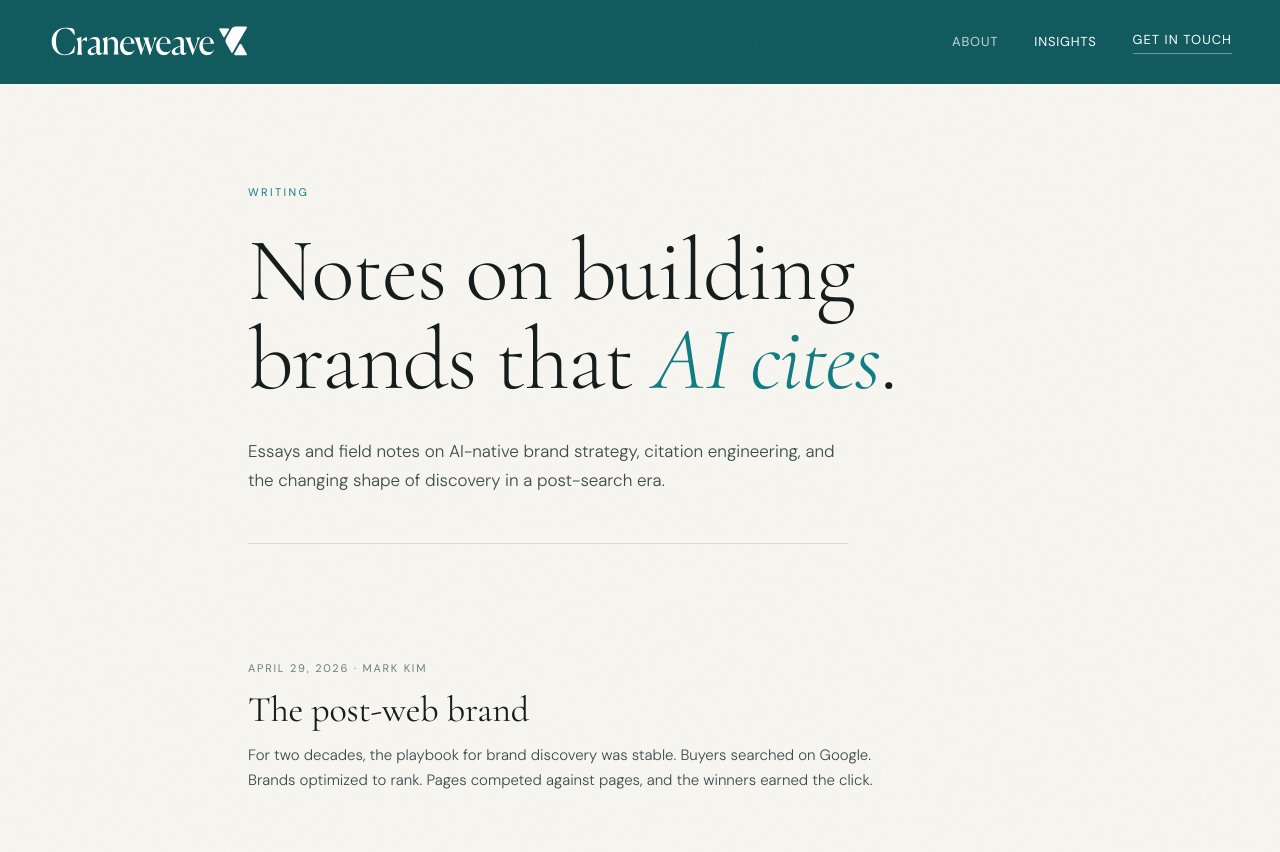
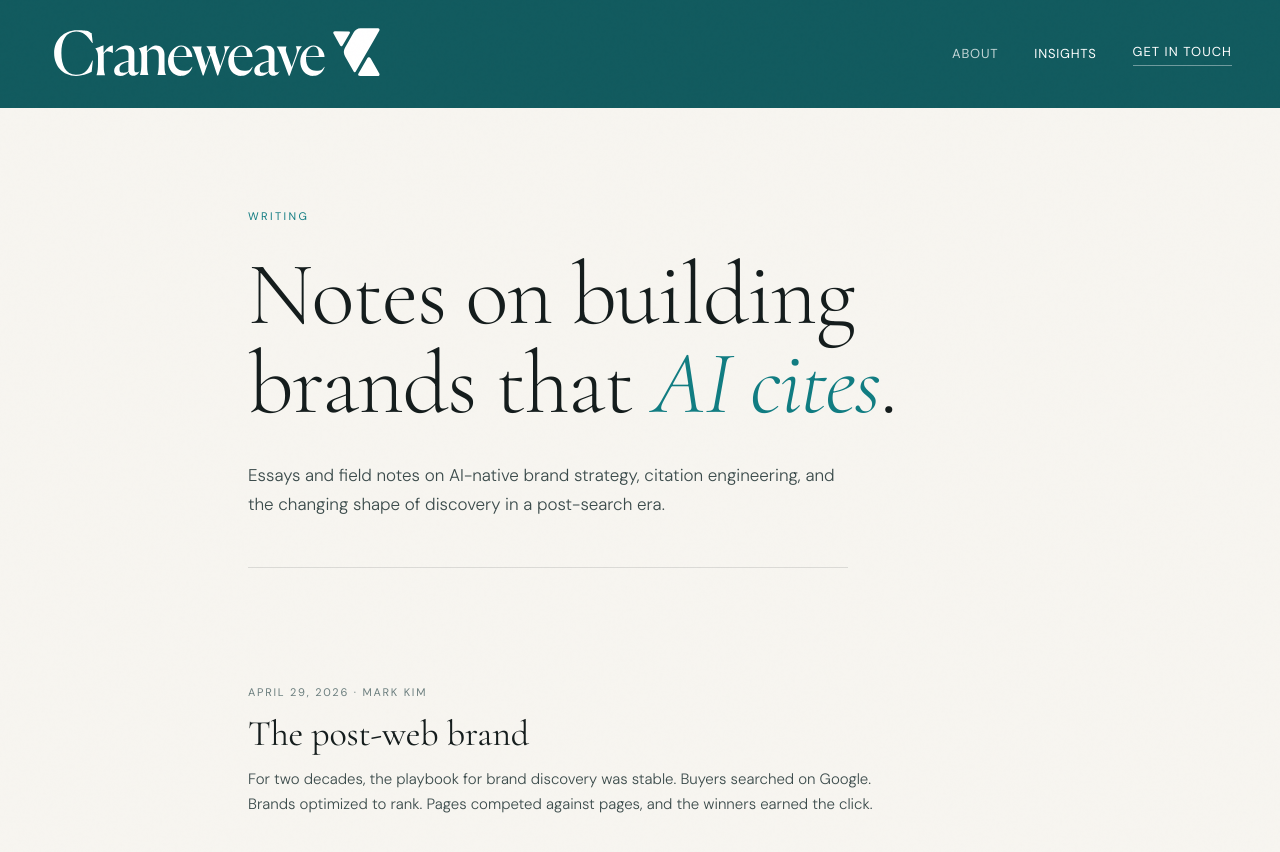
Before and after one commit to markym0rk/craneweave-site, a Jekyll site: the page built from blog/index.html, in a window 1280 px wide and 900 px high. Shown: the top 852 px of the window. Built offline with Jekyll 4.4.1, drawn with Linux system fonts in a browser that asks for light colours.

Commit message:
Update default.html

```diff
--- a/_layouts/default.html
+++ b/_layouts/default.html
@@ -69,7 +69,7 @@
     }
 
     .nav-logo-img {
-      height: 36px;
+      height: 60px;
       width: auto;
       display: block;
     }
```
